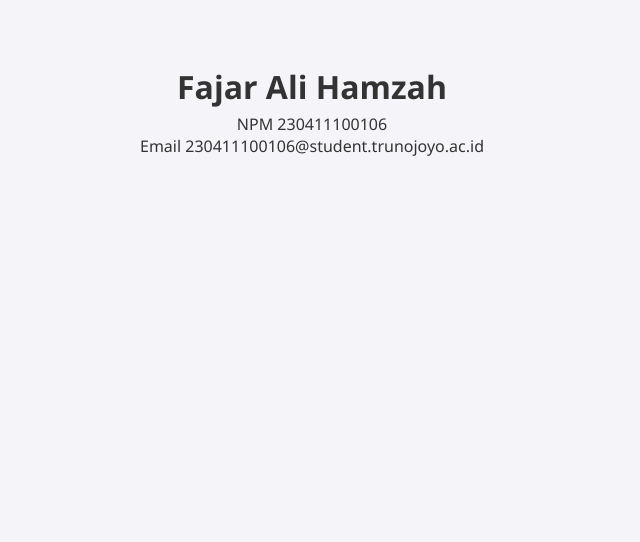
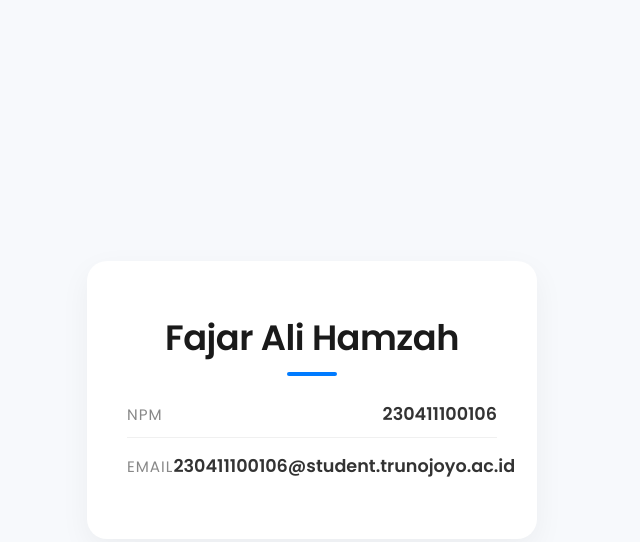
Before and after one commit to vjarxy/ppw, a plain HTML site: page index.html in a window 1280 px wide. Shown: the whole page, without its empty margins (328-968 px from the left). Drawn offline with Linux system fonts and the light colour scheme.

Commit message:
Update style.css

```diff
--- a/style.css
+++ b/style.css
@@ -1,44 +1,101 @@
+/* --- Reset & Base Styles --- */
+* {
+    margin: 0;
+    padding: 0;
+    box-sizing: border-box;
+}
+
 body {
-    font-family: 'Segoe UI', Tahoma, Geneva, Verdana, sans-serif;
-    background-color: #f4f4f9;
+    font-family: 'Poppins', sans-serif;
+    background-color: #f7f9fc;
     color: #333;
+    display: flex;
+    justify-content: center;
+    align-items: center;
+    min-height: 100vh;
+    padding: 20px;
+}
+
+/* --- Elegant Card --- */
+.profile-card {
+    background: #ffffff;
+    padding: 50px 40px;
+    border-radius: 20px;
+    box-shadow: 0 10px 30px rgba(0, 0, 0, 0.05);
+    width: 100%;
+    max-width: 450px;
     text-align: center;
-    padding: 50px 20px;
-    margin: 0;
+    transition: transform 0.3s ease;
 }
-.container {
-    background: white;
-    max-width: 500px;
-    margin: 0 auto;
-    padding: 40px 30px;
-    border-radius: 12px;
-    box-shadow: 0 10px 20px rgba(0,0,0,0.1);
+
+@media (hover: hover) {
+    .profile-card:hover {
+        transform: translateY(-5px);
+    }
 }
-.profile-img {
-    border-radius: 50%;
-    width: 150px;
-    height: 150px;
-    object-fit: cover;
-    border: 4px solid #007bff;
+
+/* --- Typography --- */
+.profile-name {
+    font-size: 2.2rem;
+    font-weight: 600;
+    color: #1a1a1a;
+    margin-bottom: 25px;
+    letter-spacing: -0.5px;
+    position: relative;
+    display: inline-block;
 }
-h1 {
-    margin: 15px 0 5px;
+
+.profile-name::after {
+    content: '';
+    display: block;
+    width: 50px;
+    height: 4px;
+    background-color: #007bff;
+    border-radius: 2px;
+    margin: 8px auto 0;
 }
-.title {
-    color: #666;
-    font-weight: bold;
-    margin-bottom: 20px;
+
+.data-group {
+    margin-bottom: 15px;
+    text-align: left;
+    display: flex;
+    justify-content: space-between;
+    align-items: center;
+    padding-bottom: 10px;
+    border-bottom: 1px solid #f0f0f0;
 }
-.links a {
-    display: inline-block;
-    margin: 5px 10px;
-    padding: 10px 25px;
-    text-decoration: none;
-    color: white;
-    background-color: #007bff;
-    border-radius: 8px;
-    transition: 0.3s;
+
+.data-label {
+    font-weight: 400;
+    font-size: 0.95rem;
+    color: #888;
+    text-transform: uppercase;
+    letter-spacing: 1px;
 }
-.links a:hover {
-    background-color: #0056b3;
+
+.data-value {
+    font-weight: 600;
+    font-size: 1.1rem;
+    color: #333;
 }
+
+.data-group:last-of-type {
+    border-bottom: none;
+    margin-bottom: 0;
+}
+
+/* --- Responsivitas HP --- */
+@media (max-width: 480px) {
+    .profile-card {
+        padding: 40px 25px;
+    }
+    .profile-name {
+        font-size: 1.8rem;
+    }
+    .data-label {
+        font-size: 0.85rem;
+    }
+    .data-value {
+        font-size: 1rem;
+    }
+}
```
